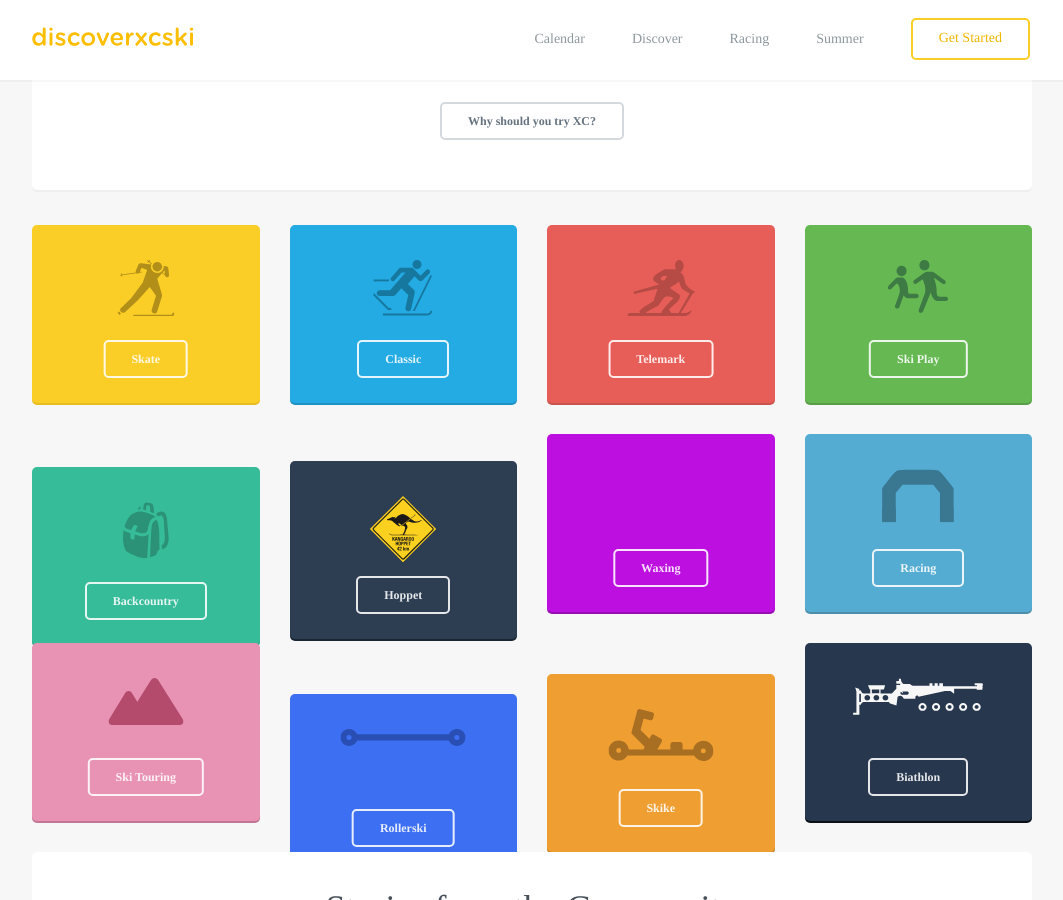
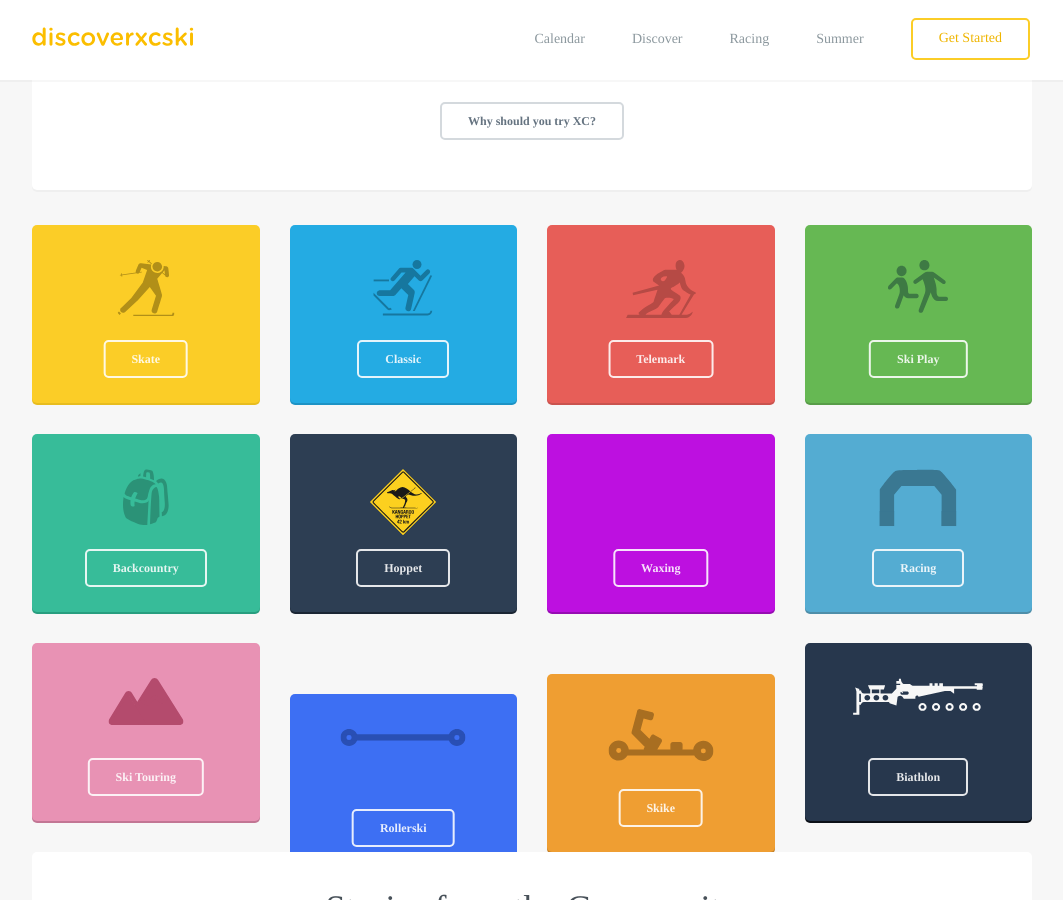
Before and after one commit to robcatto/robcatto.github.io, a Jekyll site: the page index.html, which Jekyll copies as it is, in a window 1280 px wide and 900 px high, scrolled down 1091 px. Shown: the whole window, without its empty margins (108-1171 px from the left). Built offline with Jekyll 4.4.1, drawn with Linux system fonts in a browser that asks for light colours; some web fonts are replaced; Markdown is read by kramdown in place of the engine named in the settings.

Commit message:
Update index.html

```diff
--- a/index.html
+++ b/index.html
@@ -503,7 +503,7 @@
                         </div>
                         <div class="column four">
                                                 <div class="callout-card nav-card" style="background-color: #E75E58;box-shadow: 0px 2px 0px rgba(202, 83, 78, 1);">
-                                                    <svg width="70px" height="56px" viewBox="0 0 70 58" version="1.1" xmlns="http://www.w3.org/2000/svg" xmlns:xlink="http://www.w3.org/1999/xlink" xmlns:sketch="http://www.bohemiancoding.com/sketch/ns">
+                                                    <svg width="70px" height="58px" viewBox="0 0 70 58" version="1.1" xmlns="http://www.w3.org/2000/svg" xmlns:xlink="http://www.w3.org/1999/xlink" xmlns:sketch="http://www.bohemiancoding.com/sketch/ns">
     <!-- Generator: Sketch 3.3.2 (12043) - http://www.bohemiancoding.com/sketch -->
     <title>Telemark</title>
     <desc>Created with Sketch.</desc>
@@ -548,7 +548,7 @@
                                                 </div>
                         </div>
                         <div class="column four">
-                                                <div class="callout-card nav-card" style="background-color: #37BC99;box-shadow: 0px 2px 0px rgba(40, 158, 127, 1); top: 33px;">
+                                                <div class="callout-card nav-card" style="background-color: #37BC99;box-shadow: 0px 2px 0px rgba(40, 158, 127, 1);">
                                                     <svg width="46px" height="56px" viewBox="0 0 46 56" version="1.1" xmlns="http://www.w3.org/2000/svg" xmlns:xlink="http://www.w3.org/1999/xlink" xmlns:sketch="http://www.bohemiancoding.com/sketch/ns">
     <!-- Generator: Sketch 3.3.2 (12043) - http://www.bohemiancoding.com/sketch -->
     <title>Backcountry</title>
@@ -575,7 +575,7 @@
                                                 </div>
                         </div>
                         <div class="column four">
-                                                <div class="callout-card nav-card" style="background-color: #2D3E53;box-shadow: 0px 2px 0px rgba(27, 38, 52, 1); top: 27px;">
+                                                <div class="callout-card nav-card" style="background-color: #2D3E53;box-shadow: 0px 2px 0px rgba(27, 38, 52, 1);">
                                                     <svg width="66px" height="66px" viewBox="0 0 66 66" version="1.1" xmlns="http://www.w3.org/2000/svg" xmlns:xlink="http://www.w3.org/1999/xlink" xmlns:sketch="http://www.bohemiancoding.com/sketch/ns">
     <!-- Generator: Sketch 3.3.2 (12043) - http://www.bohemiancoding.com/sketch -->
     <title>Imported Layers Copy 2</title>
@@ -652,7 +652,7 @@
                         </div>
                         <div class="column four">
                                                 <div class="callout-card nav-card" style="background-color: #54ACD2;box-shadow: 0px 2px 0px rgba(78, 142, 169, 1);">
-                                                    <svg width="77px" height="54px" viewBox="0 0 77 58" version="1.1" xmlns="http://www.w3.org/2000/svg" xmlns:xlink="http://www.w3.org/1999/xlink" xmlns:sketch="http://www.bohemiancoding.com/sketch/ns">
+                                                    <svg width="77px" height="58px" viewBox="0 0 77 58" version="1.1" xmlns="http://www.w3.org/2000/svg" xmlns:xlink="http://www.w3.org/1999/xlink" xmlns:sketch="http://www.bohemiancoding.com/sketch/ns">
     <!-- Generator: Sketch 3.3.2 (12043) - http://www.bohemiancoding.com/sketch -->
     <title>Group Copy 27</title>
     <desc>Created with Sketch.</desc>
```
